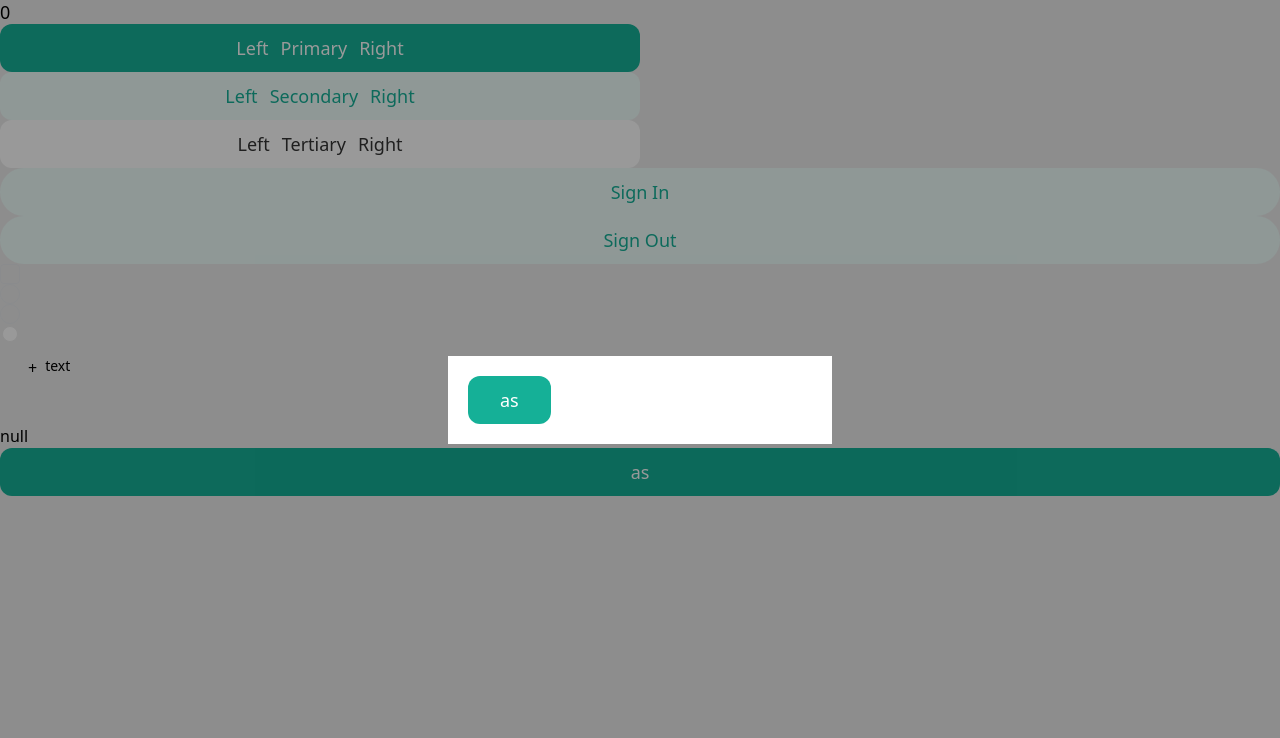
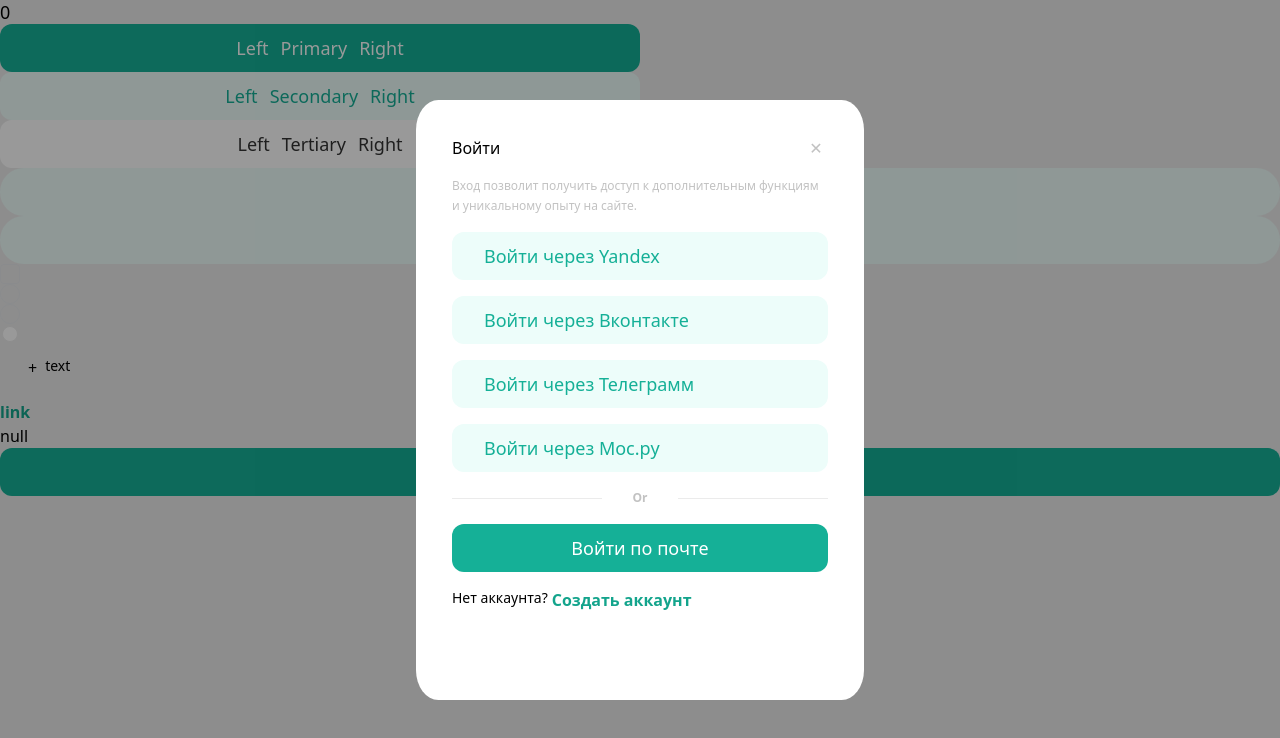
Before and after one commit to Alex12312312/moscow-hack, a Next.js app: page / in a window 1280 px wide. Shown: the top 738 px of the page. Built offline with nearby package versions, Linux system fonts and the light colour scheme; no server answers.

Commit message:
new components (#5)

```diff
--- a/src/app/(pages)/page.tsx
+++ b/src/app/(pages)/page.tsx
@@ -13,6 +13,8 @@
 import { ExtraStatesType } from 'Components/ui/Input/inputVarinats';
 import { Modal } from 'Components/ui/Modal';
 import { set } from 'lodash';
+import { CloseButton } from '@/components/ui/CloseButton';
+import { AuthModal } from '@/components/ui/AuthModal';
 
 export default function Home() {
     const [count, setCount] = useState(0)
@@ -21,7 +23,7 @@
     const texts = ['text', 'text', 'text'];
 
     const [active, setActive] = useState(true);
-    const handleActive = useCallback((state) => setActive(state), []);
+    const handleActive = useCallback((state: boolean) => setActive(state), []);
 
     return <>
         <div className={'flex flex-col'}>
@@ -78,17 +80,10 @@
             <Divider width='174px'></Divider>
             <Link text="link" path="/auth/login" disabled={false}></Link>
             {JSON.stringify(session)}
-
-            <Modal active={active} setActive={handleActive}>
-                <Button>
-                    as
-                </Button>
-            </Modal>
-
             <Button onClick={() => handleActive(true)}>
                 as
             </Button>
-
+            <AuthModal active={active} setActive={setActive}></AuthModal>
         </div>
     </>
 }
--- /dev/null
+++ b/src/components/ui/AuthModal/index.tsx
@@ -0,0 +1,37 @@
+import React, { ReactNode, useCallback, useState } from "react"
+import { CloseButton } from "../CloseButton"
+import { Typography } from "../Typography"
+import { Modal } from "../Modal"
+import { Button } from "../Button"
+import { Divider } from "../Divider"
+import { Link } from "../Link"
+
+interface IModal {
+    active: boolean // стейт отображение модального окна
+    setActive: (state:boolean) => void
+    children?: ReactNode
+}
+
+export const AuthModal = ({active, setActive, children}:IModal) =>{
+    const handleActive = useCallback((state: boolean) => setActive(state), []);
+    return <Modal active={active} setActive={handleActive}>
+    <div className="flex flex-col m-4 gap-4">
+    <div className="flex flex-row justify-between align-top">
+    <Typography size="base2">Войти</Typography>
+    <CloseButton onClick={()=>handleActive(false)}>
+    </CloseButton>
+    </div>
+    <Typography size="base4" color="text-neutral-600">Вход позволит получить доступ к дополнительным функциям и уникальному опыту на сайте.</Typography>
+    <Button colorScheme="secondary" justifyingScheme="start">Войти через Yandex</Button>
+    <Button colorScheme="secondary" justifyingScheme="start">Войти через Вконтакте</Button>
+    <Button colorScheme="secondary" justifyingScheme="start">Войти через Телеграмм</Button>
+    <Button colorScheme="secondary" justifyingScheme="start">Войти через Мос.ру</Button>
+    <Divider></Divider>
+    <Button>Войти по почте</Button>
+    <div className="flex flex-row gap-1">
+        <Typography size="base3">Нет аккаунта?</Typography>
+        <Link path="auth/reg" text="Создать аккаунт"></Link>
+    </div>
+    </div>
+    </Modal>
+}
--- a/src/components/ui/Button/buttonVariants.ts
+++ b/src/components/ui/Button/buttonVariants.ts
@@ -17,10 +17,16 @@
     rounded: string;
 }
 
+interface JustifyScheme {
+    default: string;
+    start: string;
+}
+
 interface TVProps {
     colorScheme: ColorScheme;
     padding: PaddingScheme;
     rounding: RoundingScheme;
+    justifying: JustifyScheme;
 }
 
 export const buttonVariants = tv<TVProps, any, any, any>({
@@ -38,10 +44,15 @@
         rounding: {
             default: 'rounded-xl',
             rounded: 'rounded-full'
-        }
+        },
+        justifying:{
+            default: 'justify-center',
+            start: 'justify-start'
+        },
     }
 });
 
 export type ColorSchemeType = keyof ColorScheme
 export type RoundingSchemeType = keyof RoundingScheme
 export type PaddingSchemeType = keyof PaddingScheme
+export type JustifySchemeType = keyof JustifyScheme
--- a/src/components/ui/Button/index.tsx
+++ b/src/components/ui/Button/index.tsx
@@ -3,6 +3,7 @@
 import {
     buttonVariants,
     ColorSchemeType,
+    JustifySchemeType,
     PaddingSchemeType,
     RoundingSchemeType
 } from 'Components/ui/Button/buttonVariants';
@@ -13,6 +14,7 @@
     colorScheme?: ColorSchemeType;
     roundingScheme?: RoundingSchemeType;
     paddingScheme?: PaddingSchemeType;
+    justifyingScheme?:JustifySchemeType;
     htmlType?: 'submit' | 'reset' | 'button';
     onClick?: (event: React.MouseEvent<HTMLButtonElement>) => void;
     className?: string;
@@ -30,7 +32,7 @@
             buttonVariants({
                 colorScheme: props.colorScheme ?? 'primary',
                 padding: props.paddingScheme ?? 'default',
-                rounding: props.roundingScheme ?? 'default'
+                rounding: props.roundingScheme ?? 'default',
             })
         )}
         onClick={props.onClick}
@@ -40,7 +42,9 @@
             size={props.typographyAttr?.size ?? 'base1'}
             font={props.typographyAttr?.font ?? 'regular'}
         >
-            <div className={'flex gap-[12px] justify-center'}>
+            <div className={`flex gap-[12px] ${buttonVariants({
+                justifying: props.justifyingScheme ?? 'default',
+            })}`}>
                 {props.leftIcon}
                 {props.children}
                 {props.rightIcon}
--- a/src/components/ui/Link/index.tsx
+++ b/src/components/ui/Link/index.tsx
@@ -12,7 +12,7 @@
                          disabled,
                      }: ILink) => {
     const nav = useRouter();
-    return <button className="font-semibold text-accent-700 cursor-pointer
+    return <button className="w-fit h-fit font-semibold text-accent-700 cursor-pointer
     hover:text-accent-500 focus:text-accent-800 disabled:text-[#474747]" disabled={disabled} onClick={() => {
         nav.push(path)
     }}>{text}</button>
--- a/src/components/ui/Modal/index.tsx
+++ b/src/components/ui/Modal/index.tsx
@@ -3,7 +3,7 @@
 
 interface IModal {
     active: boolean // стейт отображение модального окна
-    setActive: Dispatch<SetStateAction<boolean>>
+    setActive: (state:boolean) => void
     children: ReactNode
 }
 
--- a/src/components/ui/Modal/styles.css
+++ b/src/components/ui/Modal/styles.css
@@ -5,7 +5,6 @@
   position: fixed;
   top: 0;
   left: 0;
-
   display: flex;
   justify-content: center;
   align-items: center;
@@ -22,8 +21,10 @@
 
 .modalContent {
   padding: 20px;
+  border-radius: 5%;
   background-color: #FFFFFF;
-  width: 30%;
+  width: 35%;
+  height: 75%;
   transform: scale(0.5);
   transition: 0.4s all;
 
```
